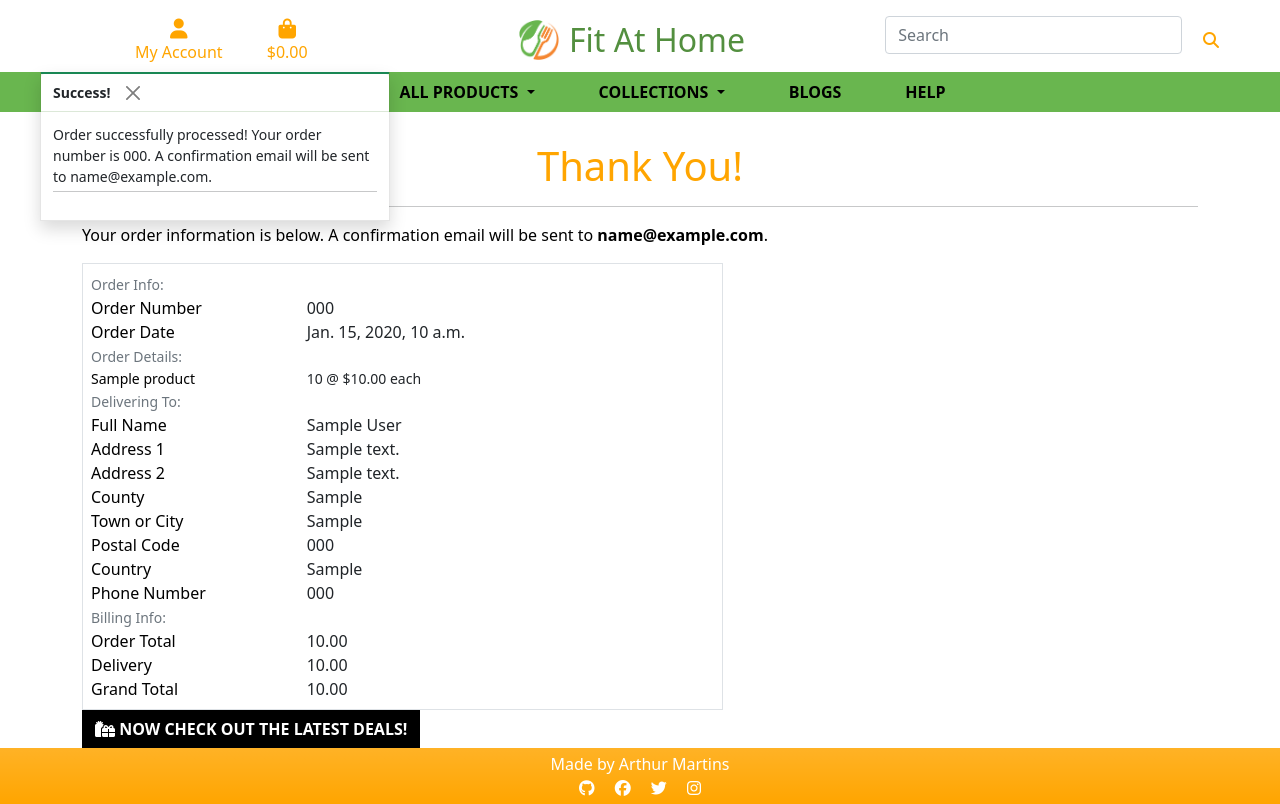
After one commit to arthurmezaonik/portfolio_project_5, a Django app: page /checkout/checkout_success/000 in a window 1280 px wide. The commit adds this page. Run offline with Django 3.2, Linux system fonts and the light colour scheme; tables that the repository leaves empty hold one stand-in row (values such as "Sample post"); some libraries are stand-ins or nearby versions.

Commit message:
Add checkout success view and template

```diff
--- a/checkout/__init__.py
+++ b/checkout/__init__.py
@@ -0,0 +1 @@
+default_app_config = 'checkout.apps.CheckoutConfig'
--- a/checkout/models.py
+++ b/checkout/models.py
@@ -52,7 +52,7 @@ class Order(models.Model):
         """
         self.order_total = self.lineitems.aggregate(
             Sum('lineitem_total')
-        )['lineitem_total__sum']
+        )['lineitem_total__sum'] or 0
         if self.order_total < settings.FREE_DELIVERY_THRESHOLD:
             self.delivery_cost = (
                 self.order_total * settings.STANDARD_DELIVERY_PERCENTAGE / 100
--- /dev/null
+++ b/checkout/templates/checkout/checkout_success.html
@@ -0,0 +1,200 @@
+{% extends "base.html" %}
+{% load static %}
+
+{% block extra_css %}
+    <link rel="stylesheet" href="{% static 'css/checkout/checkout.css' %}">
+{% endblock %}
+
+{% block extra_title %}
+    - Checkout Success
+{% endblock %}
+
+{% block content %}
+    <main>
+        <div class="container fix__position checkout__container">
+            <div class="row">
+                <div class="col">
+                    <h1 class="text__captal page__header text__orange">Thank You!</h1>
+                    <hr>
+                    <p class="text__black">Your order information is below. A confirmation email will be sent to <strong>{{ order.email }}</strong>.</p>
+                </div>
+            </div>
+
+            <div class="row">
+                <div class="col-12 col-lg-7">
+                    <div class="order-confirmation-wrapper p-2 border">
+                        <div class="row">
+                            <div class="col">
+                                <small class="text-muted">Order Info:</small>
+                            </div>
+                        </div>
+
+                        <div class="row">
+                            <div class="col-12 col-md-4">
+                                <p class="mb-0 text-black font-weight-bold">Order Number</p>
+                            </div>
+                            <div class="col-12 col-md-8 text-md-right">
+                                <p class="mb-0">{{ order.order_number }}</p>
+                            </div>
+                        </div>
+
+                        <div class="row">
+                            <div class="col-12 col-md-4">
+                                <p class="mb-0 text-black font-weight-bold">Order Date</p>
+                            </div>
+                            <div class="col-12 col-md-8 text-md-right">
+                                <p class="mb-0">{{ order.date }}</p>
+                            </div>
+                        </div>
+
+                        <div class="row">
+                            <div class="col">
+                                <small class="text-muted">Order Details:</small>
+                            </div>
+                        </div>
+
+                        {% for item in order.lineitems.all %}
+                        <div class="row">
+                            <div class="col-12 col-md-4">
+                                <p class="small mb-0 text-black font-weight-bold">
+                                    {{ item.product.title }}
+                                </p>
+                            </div>
+                            <div class="col-12 col-md-8 text-md-right">
+                                <p class="small mb-0">{{ item.quantity }} @ ${{ item.product.price }} each</p>
+                            </div>
+                        </div>
+                        {% endfor %}
+
+                        <div class="row">
+                            <div class="col">
+                                <small class="text-muted">Delivering To:</small>
+                            </div>
+                        </div>
+
+                        <div class="row">
+                            <div class="col-12 col-md-4">
+                                <p class="mb-0 text-black font-weight-bold">Full Name</p>
+                            </div>
+                            <div class="col-12 col-md-8 text-md-right">
+                                <p class="mb-0">{{ order.full_name }}</p>
+                            </div>
+                        </div>
+
+                        <div class="row">
+                            <div class="col-12 col-md-4">
+                                <p class="mb-0 text-black font-weight-bold">Address 1</p>
+                            </div>
+                            <div class="col-12 col-md-8 text-md-right">
+                                <p class="mb-0">{{ order.street_address1 }}</p>
+                            </div>
+                        </div>
+
+                        {% if order.street_address2 %}
+                        <div class="row">
+                            <div class="col-12 col-md-4">
+                                <p class="mb-0 text-black font-weight-bold">Address 2</p>
+                            </div>
+                            <div class="col-12 col-md-8 text-md-right">
+                                <p class="mb-0">{{ order.street_address1 }}</p>
+                            </div>
+                        </div>
+                        {% endif %}
+
+                        {% if order.county %}
+                        <div class="row">
+                            <div class="col-12 col-md-4">
+                                <p class="mb-0 text-black font-weight-bold">County</p>
+                            </div>
+                            <div class="col-12 col-md-8 text-md-right">
+                                <p class="mb-0">{{ order.county }}</p>
+                            </div>
+                        </div>
+                        {% endif %}
+
+                        <div class="row">
+                            <div class="col-12 col-md-4">
+                                <p class="mb-0 text-black font-weight-bold">Town or City</p>
+                            </div>
+                            <div class="col-12 col-md-8 text-md-right">
+                                <p class="mb-0">{{ order.town_or_city }}</p>
+                            </div>
+                        </div>
+
+                        {% if order.postcode %}
+                        <div class="row">
+                            <div class="col-12 col-md-4">
+                                <p class="mb-0 text-black font-weight-bold">Postal Code</p>
+                            </div>
+                            <div class="col-12 col-md-8 text-md-right">
+                                <p class="mb-0">{{ order.postcode }}</p>
+                            </div>
+                        </div>
+                        {% endif %}
+
+                        <div class="row">
+                            <div class="col-12 col-md-4">
+                                <p class="mb-0 text-black font-weight-bold">Country</p>
+                            </div>
+                            <div class="col-12 col-md-8 text-md-right">
+                                <p class="mb-0">{{ order.country }}</p>
+                            </div>
+                        </div>
+
+                        <div class="row">
+                            <div class="col-12 col-md-4">
+                                <p class="mb-0 text-black font-weight-bold">Phone Number</p>
+                            </div>
+                            <div class="col-12 col-md-8 text-md-right">
+                                <p class="mb-0">{{ order.phone_number }}</p>
+                            </div>
+                        </div>
+
+                        <div class="row">
+                            <div class="col">
+                                <small class="text-muted">Billing Info:</small>
+                            </div>
+                        </div>
+
+                        <div class="row">
+                            <div class="col-12 col-md-4">
+                                <p class="mb-0 text-black font-weight-bold">Order Total</p>
+                            </div>
+                            <div class="col-12 col-md-8 text-md-right">
+                                <p class="mb-0">{{ order.order_total }}</p>
+                            </div>
+                        </div>
+
+                        <div class="row">
+                            <div class="col-12 col-md-4">
+                                <p class="mb-0 text-black font-weight-bold">Delivery</p>
+                            </div>
+                            <div class="col-12 col-md-8 text-md-right">
+                                <p class="mb-0">{{ order.delivery_cost }}</p>
+                            </div>
+                        </div>
+
+                        <div class="row">
+                            <div class="col-12 col-md-4">
+                                <p class="mb-0 text-black font-weight-bold">Grand Total</p>
+                            </div>
+                            <div class="col-12 col-md-8 text-md-right">
+                                <p class="mb-0">{{ order.grand_total }}</p>
+                            </div>
+                        </div>
+                    </div>
+                </div>
+            </div>
+            <div class="row">
+                <div class="col-12 col-lg-7 text-right">
+                    <a href="{% url 'products' %}" class="btn text__bold text__white bag__btn rounded-0">
+                        <span class="icon mr-2">
+                            <i class="fas fa-gifts"></i>
+                        </span>
+                        <span class="text-uppercase">Now check out the latest deals!</span>
+                    </a>
+                </div>
+            </div>
+        </div>
+    </main>
+{% endblock %}
--- a/checkout/urls.py
+++ b/checkout/urls.py
@@ -2,5 +2,10 @@ from django.urls import path
 from . import views
 
 urlpatterns = [
-    path('', views.checkout, name='checkout')
+    path('', views.checkout, name='checkout'),
+    path(
+        'checkout_success/<order_number>',
+        views.checkout_success,
+        name='checkout_success'
+    ),
 ]
--- a/checkout/views.py
+++ b/checkout/views.py
@@ -1,21 +1,112 @@
-from django.shortcuts import render, redirect, reverse
+from django.shortcuts import render, redirect, reverse, get_object_or_404
 from django.contrib import messages
+from django.conf import settings
+
 from .forms import OrderForm
+from .models import Order, OrderLineItem
+from products.models import Product
+from bag.contexts import bag_contents
+
+import stripe
 
 
 def checkout(request):
     """ View that handles the checkout page """
-    bag = request.session.get('bag', {})
-    if not bag:
-        messages.error(request, "There's nothing in your bag at the moment")
-        return redirect(reverse('products'))
+    stripe_public_key = settings.STRIPE_PUBLIC_KEY
+    stripe_secret_key = settings.STRIPE_SECRET_KEY
+
+    if request.method == 'POST':
+        bag = request.session.get('bag', {})
+
+        form_data = {
+            'full_name': request.POST['full_name'],
+            'email': request.POST['email'],
+            'phone_number': request.POST['phone_number'],
+            'country': request.POST['country'],
+            'postcode': request.POST['postcode'],
+            'town_or_city': request.POST['town_or_city'],
+            'street_address1': request.POST['street_address1'],
+            'street_address2': request.POST['street_address2'],
+            'county': request.POST['county'],
+        }
+        order_form = OrderForm(form_data)
+        if order_form.is_valid():
+            order = order_form.save(commit=False)
+            order.save()
+            for item_id, quantity in bag.items():
+                try:
+                    product = Product.objects.get(id=item_id)
+                    order_line_item = OrderLineItem(
+                        order=order,
+                        product=product,
+                        quantity=quantity,
+                    )
+                    order_line_item.save()
+                except Product.DoesNotExist:
+                    messages.error(request, (
+                        "One product wasn't found in our database. "
+                        "Please call us for assistance!")
+                    )
+                    order.delete()
+                    return redirect(reverse('view_bag'))
+
+            request.session['save_info'] = 'save-info' in request.POST
+            return redirect(
+                reverse('checkout_success', args=[order.order_number])
+            )
+        else:
+            messages.error(request, 'There was an error with your form. \
+                Please double check your information.')
+
+    else:
+        bag = request.session.get('bag', {})
+        if not bag:
+            messages.error(
+                request,
+                "There's nothing in your bag at the moment"
+            )
+            return redirect(reverse('products'))
+
+        current_bag = bag_contents(request)
+        total = current_bag['grand_total']
+        stripe_total = round(total * 100)
+        stripe.api_key = stripe_secret_key
+        intent = stripe.PaymentIntent.create(
+            amount=stripe_total,
+            currency=settings.STRIPE_CURRENCY,
+        )
+
+    if not stripe_public_key:
+        messages.warning(request, 'Stripe public key is missing. \
+            Did you forget to set it in your environment?')
 
     order_form = OrderForm()
     template = 'checkout/checkout.html'
     context = {
         'order_form': order_form,
-        'stripe_public_key': 'pk_test_51KilIiKb7E3jt1octteDDE86oUlEQDqmKw7jw37TkxBt9Gkav41DTOeK3YVgNdZHpXZ2AISC14hXhHuLoOgvppke00mumFvKay',
-        'client_secret': 'test client secret',
+        'stripe_public_key': stripe_public_key,
+        'client_secret': intent.client_secret,
     }
 
     return render(request, template, context)
+
+
+def checkout_success(request, order_number):
+    """
+    Handle successful checkouts
+    """
+    save_info = request.session.get('save_info')
+    order = get_object_or_404(Order, order_number=order_number)
+    messages.success(request, f'Order successfully processed! \
+        Your order number is {order_number}. A confirmation \
+        email will be sent to {order.email}.')
+
+    if 'bag' in request.session:
+        del request.session['bag']
+
+    template = 'checkout/checkout_success.html'
+    context = {
+        'order': order,
+    }
+
+    return render(request, template, context)
--- a/fit_at_home/settings.py
+++ b/fit_at_home/settings.py
@@ -186,5 +186,10 @@ MEDIA_ROOT = os.path.join(BASE_DIR, 'media')
 
 DEFAULT_AUTO_FIELD = 'django.db.models.BigAutoField'
 
+# Stripe
 FREE_DELIVERY_THRESHOLD = 30
 STANDARD_DELIVERY_PERCENTAGE = 20
+STRIPE_CURRENCY = 'usd'
+STRIPE_PUBLIC_KEY = os.environ.get('STRIPE_PUBLIC_KEY')
+STRIPE_SECRET_KEY = os.environ.get('STRIPE_SECRET_KEY')
+STRIPE_WH_SECRET = os.environ.get('STRIPE_WH_SECRET')
```
Also changed, not shown: checkout/templates/checkout/checkout.html (+0 -8 lines), static/js/checkout/stripe_elements.js (+0 -44 lines).
